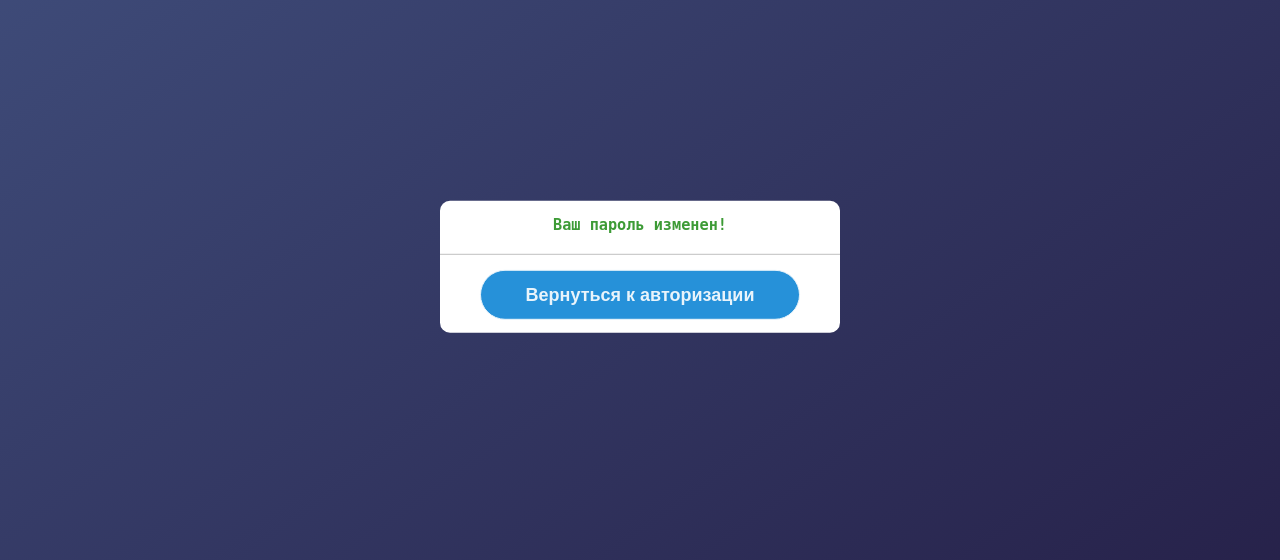
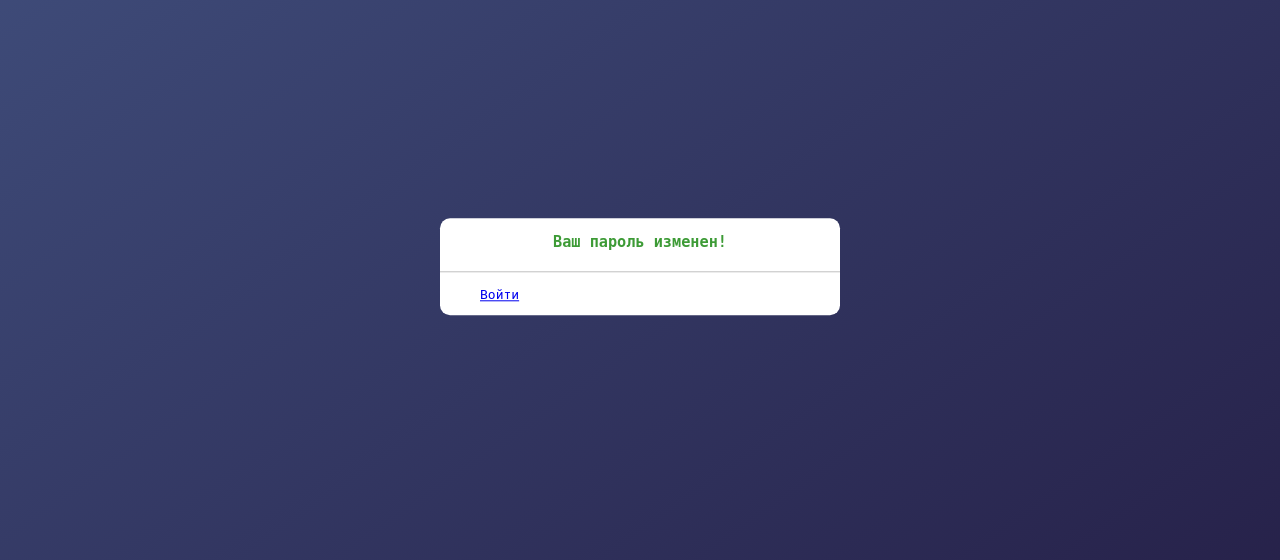
Before and after one commit to Ki4EH/cyberHackers_hakaton, a Flask app: template templates/info.html in a window 1280 px wide. Shown: the part 133-693 px from the top of the page. Run offline with Flask 3, Linux system fonts and the light colour scheme; the template is opened without the code that fills it, so the values that code supplies are empty.

Commit message:
inp button

```diff
--- a/templates/info.html
+++ b/templates/info.html
@@ -11,7 +11,7 @@
     <div class="center">
         <h3>Ваш пароль изменен!</h3>
         <form method="post">
-            <input type="submit" value="Вернуться к авторизации">
+            <a href="/" class="inp">Войти</a>
             </div>
         </form>
     </div>
```
